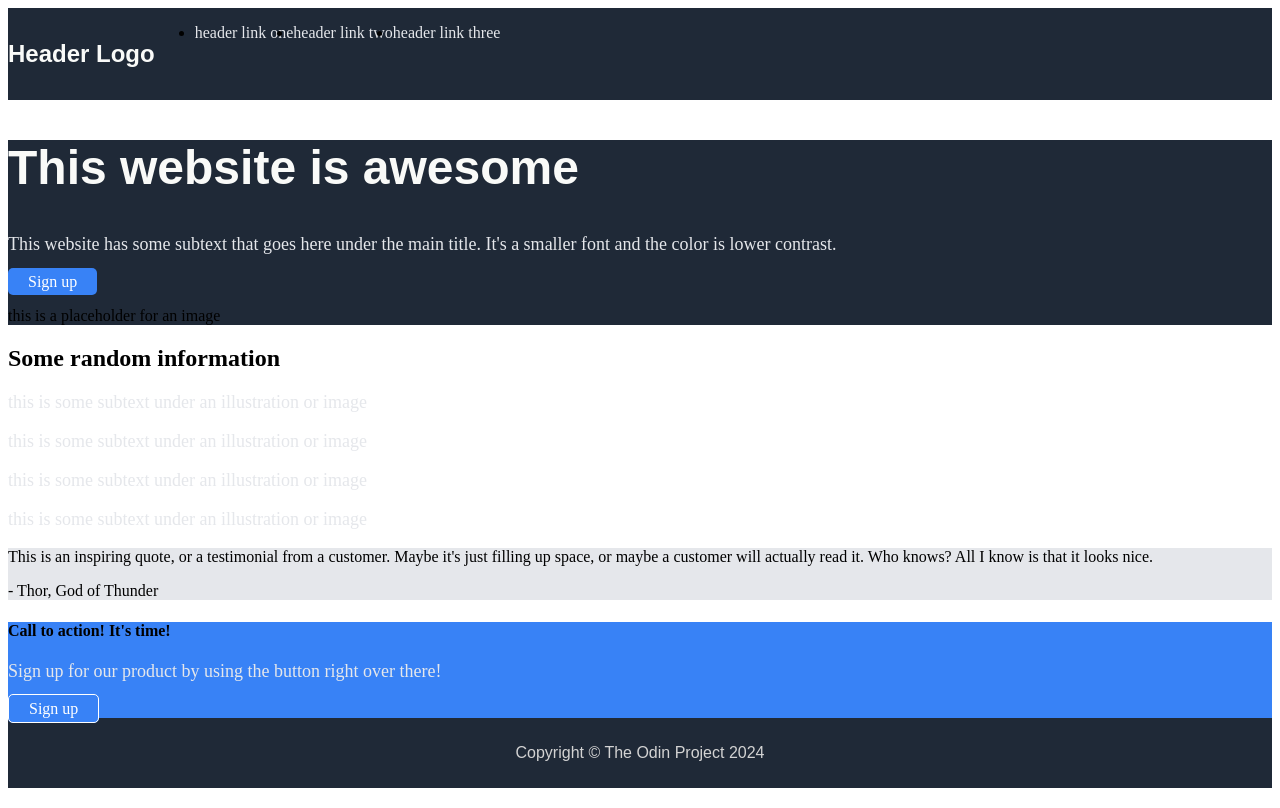
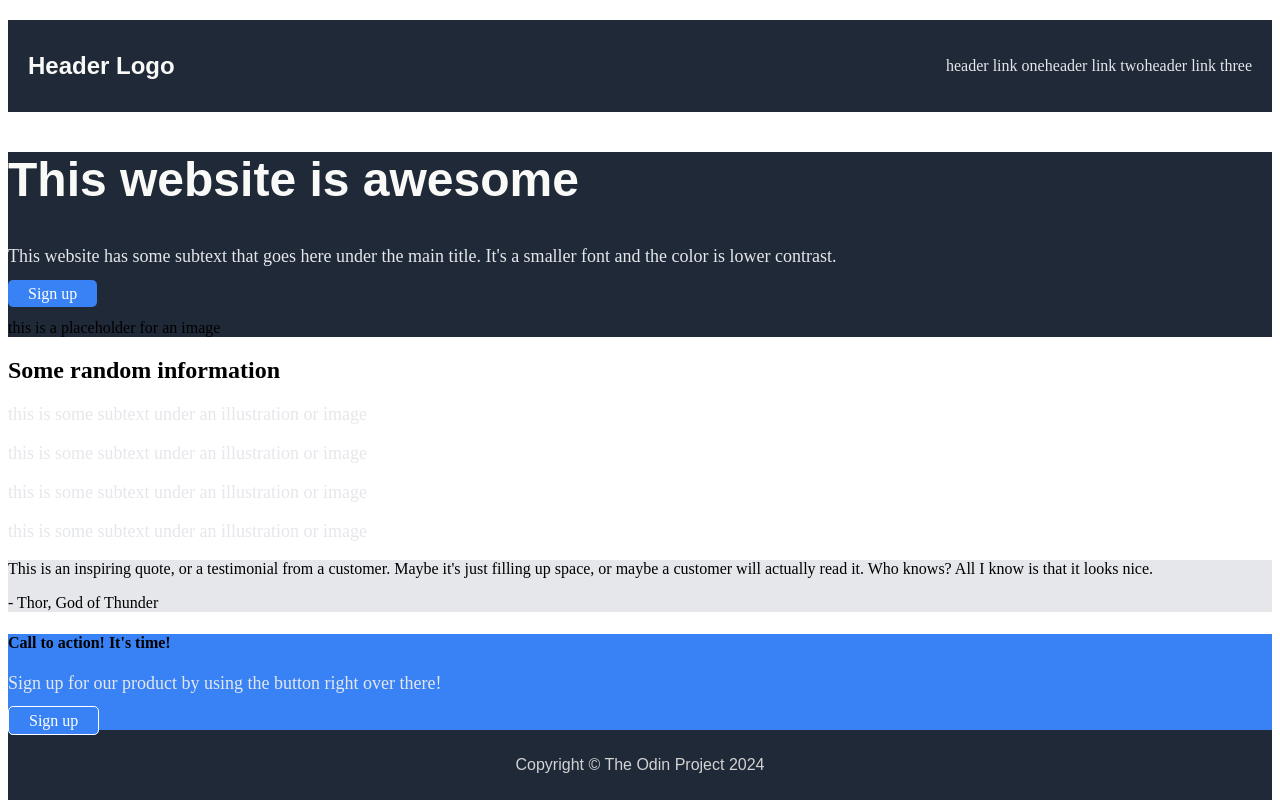
Before and after one commit to prxsto/odin-landing-page, a plain HTML site: page index.html in a window 1280 px wide. Drawn offline with Linux system fonts and the light colour scheme.

Commit message:
adjusted header and nav bar styling

```diff
--- a/style.css
+++ b/style.css
@@ -4,6 +4,9 @@ header {
 
 nav {
   display: flex;
+  justify-content: space-between;
+  align-items: center;
+  margin: 20px;
 }
 
 .logo {
@@ -14,6 +17,9 @@ nav {
 
 .nav-links {
   display: flex;
+  justify-content: space-between;
+  width: 25%;
+  list-style: none;
 }
 
 .nav-links a {
```
